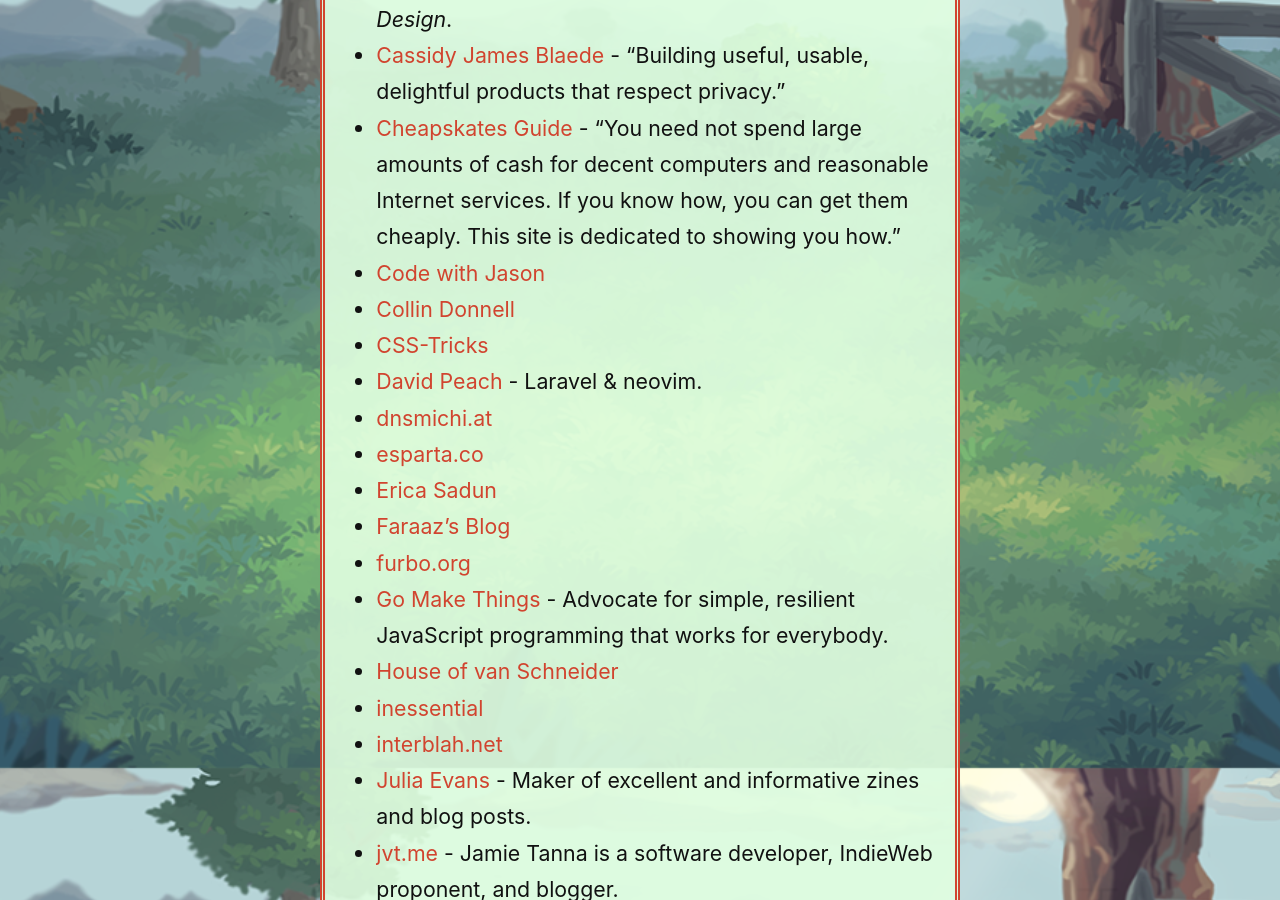
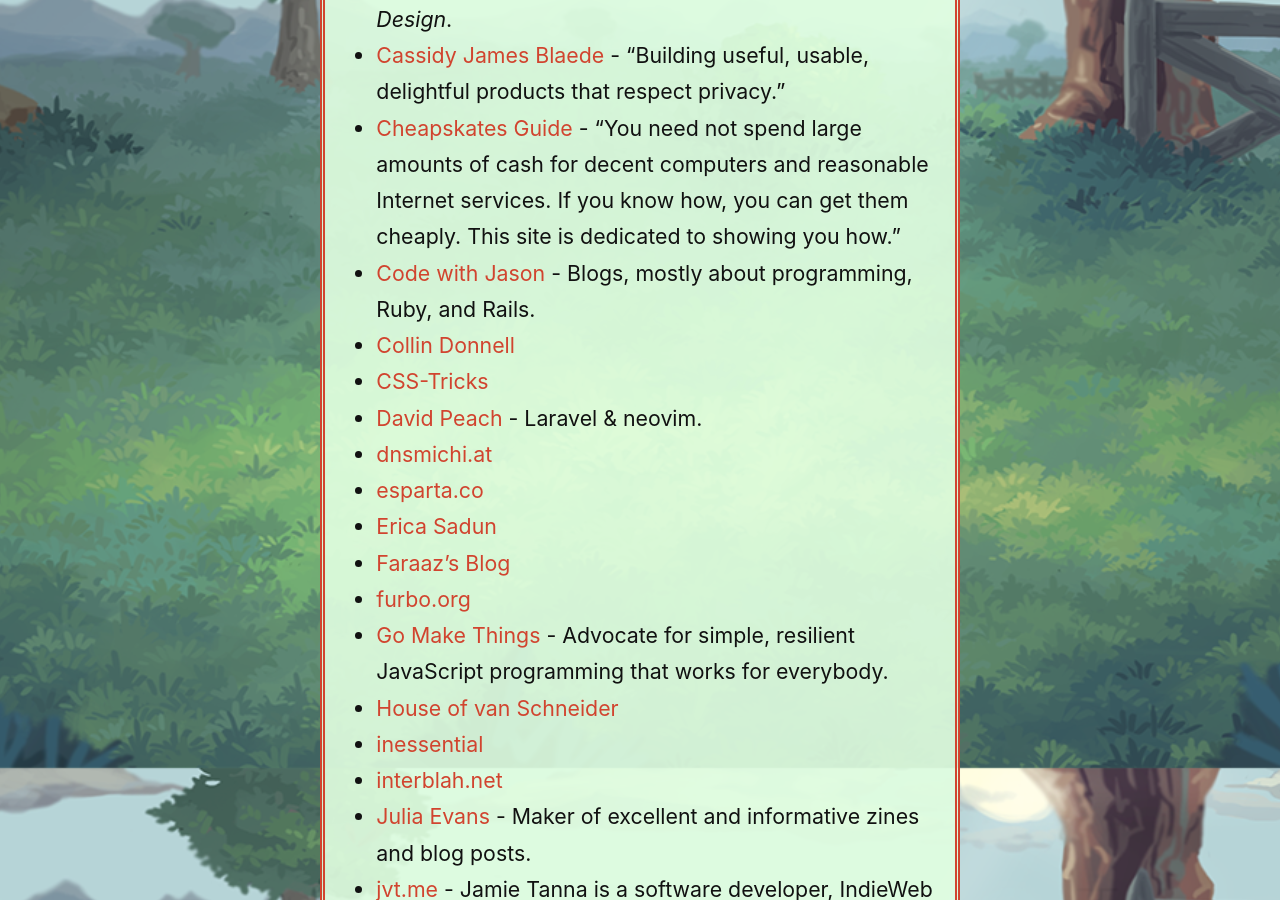
Before and after one commit to jsrn/jsrn.github.io, a Jekyll site: the page built from links.md, in a window 1280 px wide and 900 px high, scrolled down 2832 px. Built offline with Jekyll 4.4.1, drawn with Linux system fonts in a browser that asks for light colours.

Commit message:
Context for Code with Jason

```diff
--- a/links.md
+++ b/links.md
@@ -65,7 +65,7 @@
 - [Brad Frost](https://bradfrost.com/blog/) - Design system consultant, web designer, speaker, writer, and musician. Author of _Atomic Design_.
 - [Cassidy James Blaede](https://cassidyjames.com) - "Building useful, usable, delightful products that respect privacy."
 - [Cheapskates Guide](https://cheapskatesguide.org) - "You need not spend large amounts of cash for decent computers and reasonable Internet services. If you know how, you can get them cheaply. This site is dedicated to showing you how."
-- [Code with Jason](https://www.codewithjason.com)
+- [Code with Jason](https://www.codewithjason.com) - Blogs, mostly about programming, Ruby, and Rails.
 - [Collin Donnell](https://collindonnell.com)
 - [CSS-Tricks](https://css-tricks.com)
 - [David Peach](https://blog.davidpeach.me) - Laravel & neovim.
```
